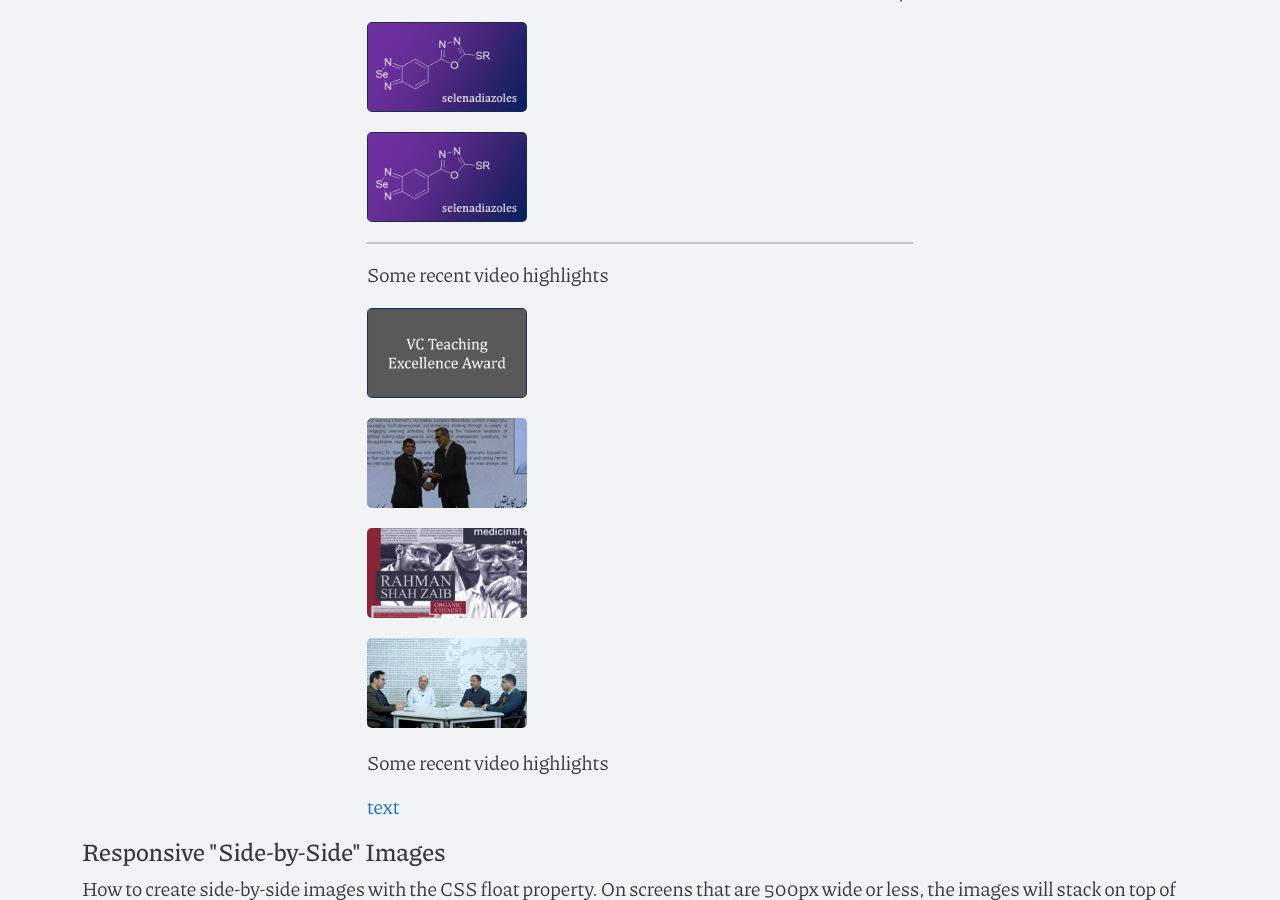
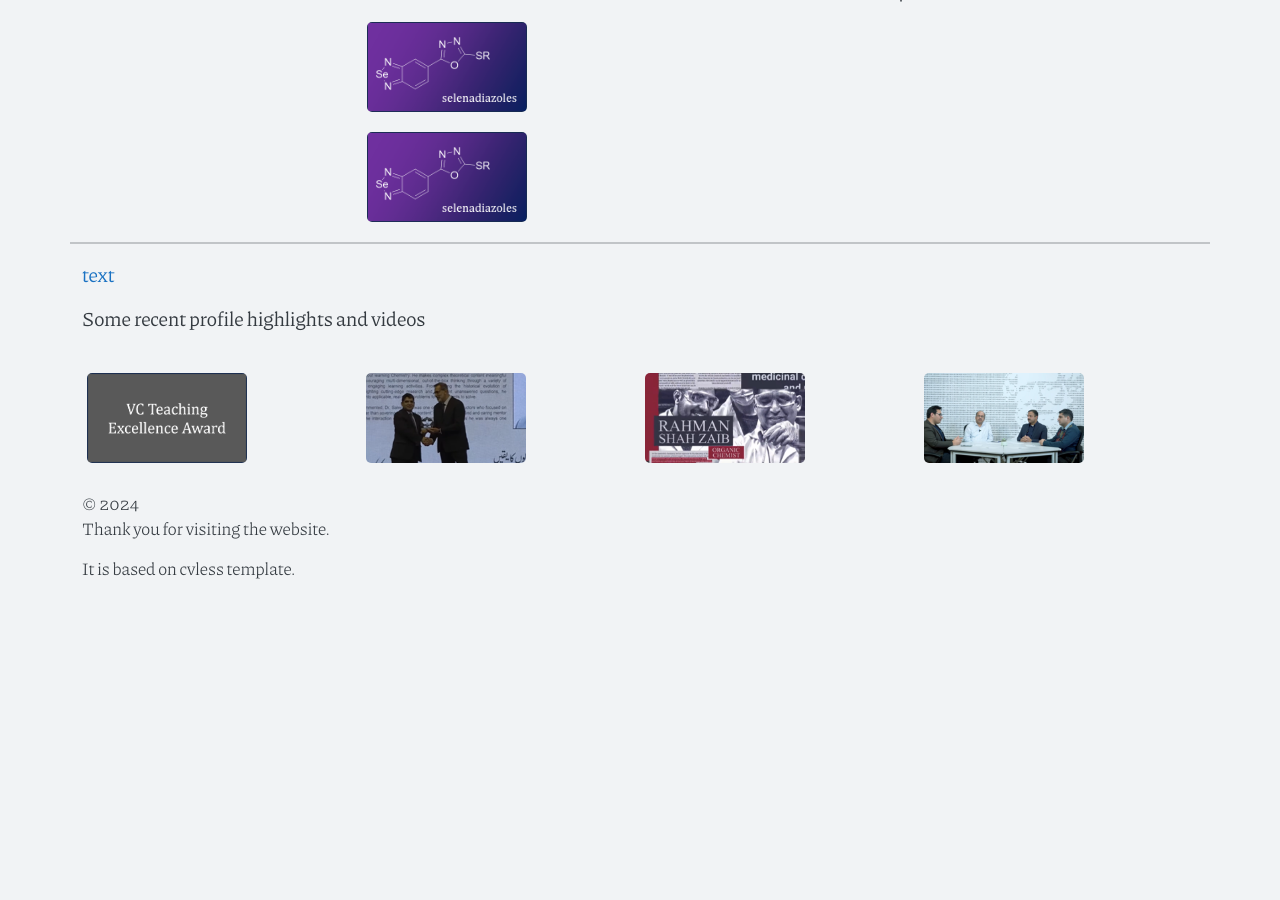
Before and after one commit to rahmanszsaleem/rahmanszsaleem.github.io, a Jekyll site: the page index.html, which Jekyll copies as it is, in a window 1280 px wide and 900 px high, scrolled down 987 px. Built offline with Jekyll 4.4.1, drawn with Linux system fonts in a browser that asks for light colours; after the commit the page ends 1624 px from its top, so only the background shows below that; some of the changed text lies outside the part shown.

Commit message:
Update index.html

```diff
--- a/index.html
+++ b/index.html
@@ -101,28 +101,11 @@
 </a>
 
 
-    <hr>
-
-<p>Some recent video highlights</p>
-<p><a href="https://lums.edu.pk/news/conversation-dr-rahman-shah-zaib-saleem-awardee-vice-chancellors-award-teaching-excellence">
-<img src="assets/files/Picture1.png"  width="160" height="90">
-</a>
-<a href="https://www.youtube.com/watch?v=sC3NJUaCRuQ&ab_channel=RahmanSaleem">
-<img src="assets/files/Picture2.png"  width="160" height="90">
-</a>
-<a href="https://www.facebook.com/100064440589609/videos/pcb.650343307123683/3429474067267682">
-<img src="assets/files/Picture3.png"  width="160" height="90">
-</a>
-<a href="https://www.youtube.com/watch?v=rih2L6jOUXg"">
-<img src="assets/files/Picture4.png"  width="160" height="90">
-</a>
-</p>
-<p>Some recent video highlights</p>
-
-    <p><a href="link">text</a> </p>
-
 
 </div>
+ <hr>
+
+<p><a href="link">text</a> </p>
 
 
 
@@ -156,9 +139,7 @@
 </head>
 <body>
 
-<h2>Responsive "Side-by-Side" Images</h2>
-<p>How to create side-by-side images with the CSS float property. On screens that are 500px wide or less, the images will stack on top of each other instead of next to each other:</p>
-<p>Resize the browser window to see the effect.</p>
+<p>Some recent profile highlights and videos</p>
 
 <div class="row">
   <div class="column">
@@ -180,16 +161,6 @@
 <img src="assets/files/Picture4.png"  width="160" height="90">
 </a>  </div>
 </div>
-
-
-
-
-
-
-
-
-
-
 
 
 
```
